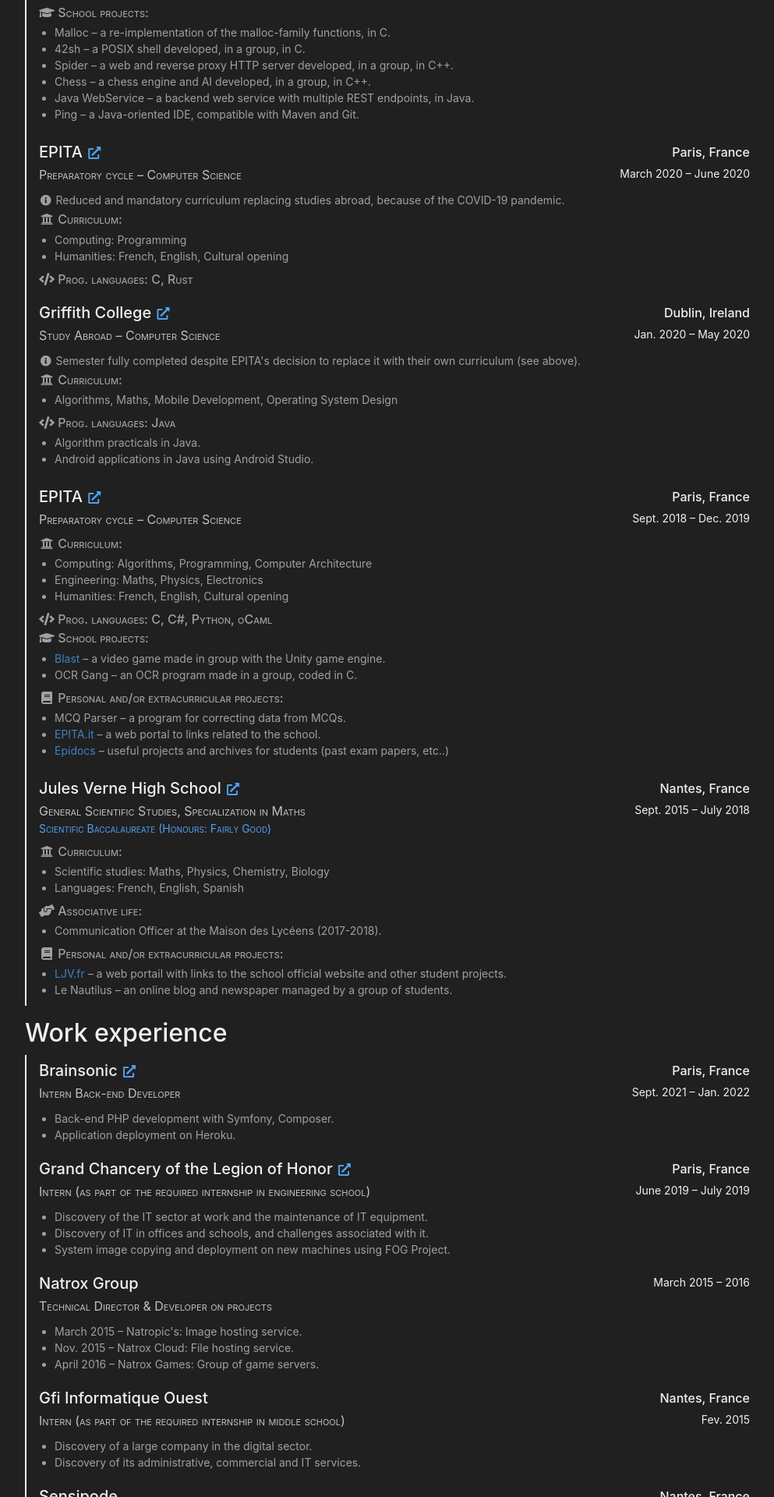
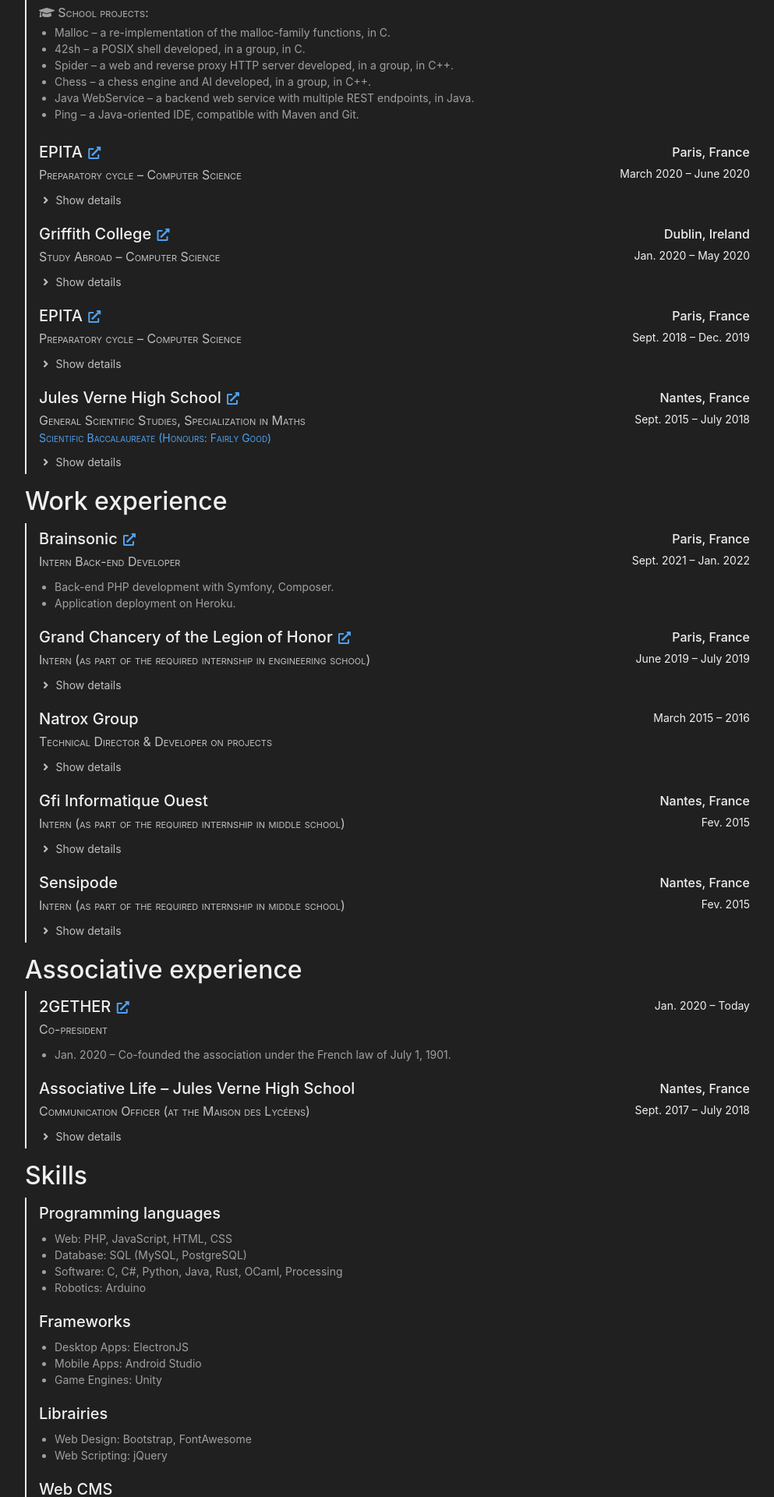
Before and after one commit to matiboux/matiboux.me, a Jekyll site: the page built from cv.html, in a window 1280 px wide. Shown: the part 727-2647 px from the top of the page at 78% size, without its empty margins (143-1136 px from the left). Built offline with Jekyll 4.4.1, drawn with Linux system fonts in a browser that asks for light colours; nearby versions of some CDN libraries; some of the changed text lies outside the part shown.

Commit message:
Add links to toggle details in cv.html

```diff
--- a/assets/css/style.css
+++ b/assets/css/style.css
@@ -159,7 +159,10 @@ hr { border-color: rgba(255, 255, 255, .1) }
 #main .cv-items > * > .content .description, #main .cv-items > * > .content > ul { margin-top: 10px; color: #a0a0a0 }
 #main .cv-items > *:hover > .content .description, #main .cv-items > *:focus > .content .description,
 #main .cv-items > *:hover > .content > ul, #main .cv-items > *:focus > .content > ul { color: #c0c0c0 }
-#main .cv-items > * > .content .description > * { margin-bottom: 5px }
+#main .cv-items > * > .content .description > *, #main .cv-items > * > .content .description > .toggle > * { margin-bottom: 5px }
+#main .cv-items > * > .content .description > .toggle-btn { display: block; color: #c0c0c0 !important; }
+#main .cv-items > * > .content .description > .toggle-btn:hover { color: #a0a0a0 !important; text-decoration: none }
+#main .cv-items > * > .content .description > .toggle { display: none; margin-left: 8px; padding-left: 1rem; border-left: 2px solid #a0a0a0 }
 #main .cv-items > * > .content .description h6 { font-variant: small-caps }
 #main .cv-items > * > .content .description ul { margin-bottom: 10px }
 #main .cv-items > * > .content .description a { color: #4080c0 }
--- a/assets/js/script.js
+++ b/assets/js/script.js
@@ -74,4 +74,20 @@ $(function() {
 
 	window.addEventListener('popstate', checkLocation);
 	checkLocation();
+
+	const $toggleBtn = $('.cv-items .item .description .toggle-btn');
+	$toggleBtn.html($toggleBtn.attr('data-text-toggle-on'));
+	$toggleBtn.css({ cursor: 'pointer' });
+	$toggleBtn.click(function(e) {
+		e.preventDefault();
+		const $this = $(this);
+		const $toggle = $this.parent().children('.toggle')
+		if ($toggle.css('display') === 'none') {
+			$toggle.show();
+			$this.html($toggleBtn.attr('data-text-toggle-off'));
+		} else {
+			$toggle.hide();
+			$this.html($toggleBtn.attr('data-text-toggle-on'));
+		}
+	});
 });
--- a/cv.html
+++ b/cv.html
@@ -80,6 +80,12 @@ container_class: mw-lg
 			</h4>
 			<p class="position">Preparatory cycle – Computer Science</p>
 			<div class="description">
+				<div class="toggle-btn"
+				     data-text-toggle-on="<i class=&quot;fas fa-angle-right fa-fw&quot;></i> Show details"
+				     data-text-toggle-off="<i class=&quot;fas fa-angle-down fa-fw&quot;></i> Hide details">
+					<i class="fas fa-ellipsis-h fa-fw"></i> Loading...
+				</div>
+				<div class="toggle">
 					<p><i class="fas fa-info-circle fa-fw"></i> Reduced and mandatory curriculum replacing studies abroad, because of the COVID-19 pandemic.</p>
 					<h6><i class="fas fa-university fa-fw"></i> Curriculum:</h6>
 					<ul>
@@ -87,6 +93,7 @@ container_class: mw-lg
 						<li>Humanities: French, English, Cultural opening</li>
 					</ul>
 					<h6><i class="fas fa-code fa-fw"></i> Prog. languages: C, Rust</h6>
+				</div>
 			</div>
 		</div>
 		<div class="meta">
@@ -102,6 +109,12 @@ container_class: mw-lg
 			</h4>
 			<p class="position">Study Abroad – Computer Science</p>
 			<div class="description">
+				<div class="toggle-btn"
+				     data-text-toggle-on="<i class=&quot;fas fa-angle-right fa-fw&quot;></i> Show details"
+				     data-text-toggle-off="<i class=&quot;fas fa-angle-down fa-fw&quot;></i> Hide details">
+					<i class="fas fa-ellipsis-h fa-fw"></i> Loading...
+				</div>
+				<div class="toggle">
 					<p><i class="fas fa-info-circle fa-fw"></i> Semester fully completed despite EPITA's decision to replace it with their own curriculum (see above).</p>
 					<h6><i class="fas fa-university fa-fw"></i> Curriculum:</h6>
 					<ul>
@@ -112,6 +125,7 @@ container_class: mw-lg
 						<li>Algorithm practicals in Java.</li>
 						<li>Android applications in Java using Android Studio.</li>
 					</ul>
+				</div>
 			</div>
 		</div>
 		<div class="meta">
@@ -127,6 +141,12 @@ container_class: mw-lg
 			</h4>
 			<p class="position">Preparatory cycle – Computer Science</p>
 			<div class="description">
+				<div class="toggle-btn"
+				     data-text-toggle-on="<i class=&quot;fas fa-angle-right fa-fw&quot;></i> Show details"
+				     data-text-toggle-off="<i class=&quot;fas fa-angle-down fa-fw&quot;></i> Hide details">
+					<i class="fas fa-ellipsis-h fa-fw"></i> Loading...
+				</div>
+				<div class="toggle">
 					<h6><i class="fas fa-university fa-fw"></i> Curriculum:</h6>
 					<ul>
 						<li>Computing: Algorithms, Programming, Computer Architecture</li>
@@ -147,6 +167,7 @@ container_class: mw-lg
 					</ul>
 				</div>
 			</div>
+		</div>
 		<div class="meta">
 			<p class="location">Paris, France</p>
 			<p class="date">Sept. 2018 – Dec. 2019</p>
@@ -161,6 +182,12 @@ container_class: mw-lg
 			<p class="position">General Scientific Studies, Specialization in Maths</p>
 			<p class="award">Scientific Baccalaureate (Honours: Fairly Good)</p>
 			<div class="description">
+				<div class="toggle-btn"
+				     data-text-toggle-on="<i class=&quot;fas fa-angle-right fa-fw&quot;></i> Show details"
+				     data-text-toggle-off="<i class=&quot;fas fa-angle-down fa-fw&quot;></i> Hide details">
+					<i class="fas fa-ellipsis-h fa-fw"></i> Loading...
+				</div>
+				<div class="toggle">
 					<h6><i class="fas fa-university fa-fw"></i> Curriculum:</h6>
 					<ul>
 						<li>Scientific studies: Maths, Physics, Chemistry, Biology</li>
@@ -175,6 +202,7 @@ container_class: mw-lg
 						<li><a href="https://ljv.fr/">LJV.fr</a> – a web portail with links to the school official website and other student projects.</li>
 						<li>Le Nautilus – an online blog and newspaper managed by a group of students.</li>
 					</ul>
+				</div>
 			</div>
 		</div>
 		<div class="meta">
@@ -210,11 +238,20 @@ container_class: mw-lg
 				<small class="d-print-none"><a href="https://www.legiondhonneur.fr/"><i class="fas fa-external-link-alt fa-fw"></i></a></small>
 			</h4>
 			<p class="position">Intern (as part of the required internship in engineering school)</p>
+			<div class="description">
+				<div class="toggle-btn"
+				     data-text-toggle-on="<i class=&quot;fas fa-angle-right fa-fw&quot;></i> Show details"
+				     data-text-toggle-off="<i class=&quot;fas fa-angle-down fa-fw&quot;></i> Hide details">
+					<i class="fas fa-ellipsis-h fa-fw"></i> Loading...
+				</div>
+				<div class="toggle">
 					<ul>
 						<li>Discovery of the IT sector at work and the maintenance of IT equipment.</li>
 						<li>Discovery of IT in offices and schools, and challenges associated with it.</li>
 						<li>System image copying and deployment on new machines using FOG Project.</li>
 					</ul>
+				</div>
+			</div>
 		</div>
 		<div class="meta">
 			<p class="location">Paris, France</p>
@@ -225,11 +262,20 @@ container_class: mw-lg
 		<div class="content">
 			<h4>Natrox Group</h4>
 			<p class="position">Technical Director & Developer on projects</p>
+			<div class="description">
+				<div class="toggle-btn"
+				     data-text-toggle-on="<i class=&quot;fas fa-angle-right fa-fw&quot;></i> Show details"
+				     data-text-toggle-off="<i class=&quot;fas fa-angle-down fa-fw&quot;></i> Hide details">
+					<i class="fas fa-ellipsis-h fa-fw"></i> Loading...
+				</div>
+				<div class="toggle">
 					<ul>
 						<li>March 2015 – Natropic's: Image hosting service.</li>
 						<li>Nov. 2015 – Natrox Cloud: File hosting service.</li>
 						<li>April 2016 – Natrox Games: Group of game servers.</li>
 					</ul>
+				</div>
+			</div>
 		</div>
 		<div class="meta">
 			<p class="date">March 2015 – 2016</p>
@@ -239,10 +285,19 @@ container_class: mw-lg
 		<div class="content">
 			<h4>Gfi Informatique Ouest</h4>
 			<p class="position">Intern (as part of the required internship in middle school)</p>
+			<div class="description">
+				<div class="toggle-btn"
+				     data-text-toggle-on="<i class=&quot;fas fa-angle-right fa-fw&quot;></i> Show details"
+				     data-text-toggle-off="<i class=&quot;fas fa-angle-down fa-fw&quot;></i> Hide details">
+					<i class="fas fa-ellipsis-h fa-fw"></i> Loading...
+				</div>
+				<div class="toggle">
 					<ul>
 						<li>Discovery of a large company in the digital sector.</li>
 						<li>Discovery of its administrative, commercial and IT services.</li>
 					</ul>
+				</div>
+			</div>
 		</div>
 		<div class="meta">
 			<p class="location">Nantes, France</p>
@@ -253,10 +308,19 @@ container_class: mw-lg
 		<div class="content">
 			<h4>Sensipode</h4>
 			<p class="position">Intern (as part of the required internship in middle school)</p>
+			<div class="description">
+				<div class="toggle-btn"
+				     data-text-toggle-on="<i class=&quot;fas fa-angle-right fa-fw&quot;></i> Show details"
+				     data-text-toggle-off="<i class=&quot;fas fa-angle-down fa-fw&quot;></i> Hide details">
+					<i class="fas fa-ellipsis-h fa-fw"></i> Loading...
+				</div>
+				<div class="toggle">
 					<ul>
 						<li>Discovery of a start-up specialized in web design.</li>
 						<li>Development of HTML/JavaScript animation modules.</li>
 					</ul>
+				</div>
+			</div>
 		</div>
 		<div class="meta">
 			<p class="location">Nantes, France</p>
@@ -286,6 +350,13 @@ container_class: mw-lg
 		<div class="content">
 			<h4>Associative Life – Jules Verne High School</h4>
 			<p class="position">Communication Officer (at the Maison des Lycéens)</p>
+			<div class="description">
+				<div class="toggle-btn"
+				     data-text-toggle-on="<i class=&quot;fas fa-angle-right fa-fw&quot;></i> Show details"
+				     data-text-toggle-off="<i class=&quot;fas fa-angle-down fa-fw&quot;></i> Hide details">
+					<i class="fas fa-ellipsis-h fa-fw"></i> Loading...
+				</div>
+				<div class="toggle">
 					<ul>
 						<li>
 							Feb. 2017 – Development of an unofficial portal and web platform: LJV.fr
@@ -301,6 +372,8 @@ container_class: mw-lg
 							<small class="d-print-none"><a href="https://mdl.ljv.fr/"><i class="fas fa-external-link-alt fa-fw"></i></a></small>
 						</li>
 					</ul>
+				</div>
+			</div>
 		</div>
 		<div class="meta">
 			<p class="location">Nantes, France</p>
```
Lines whose indentation alone changed are shown as unchanged.
